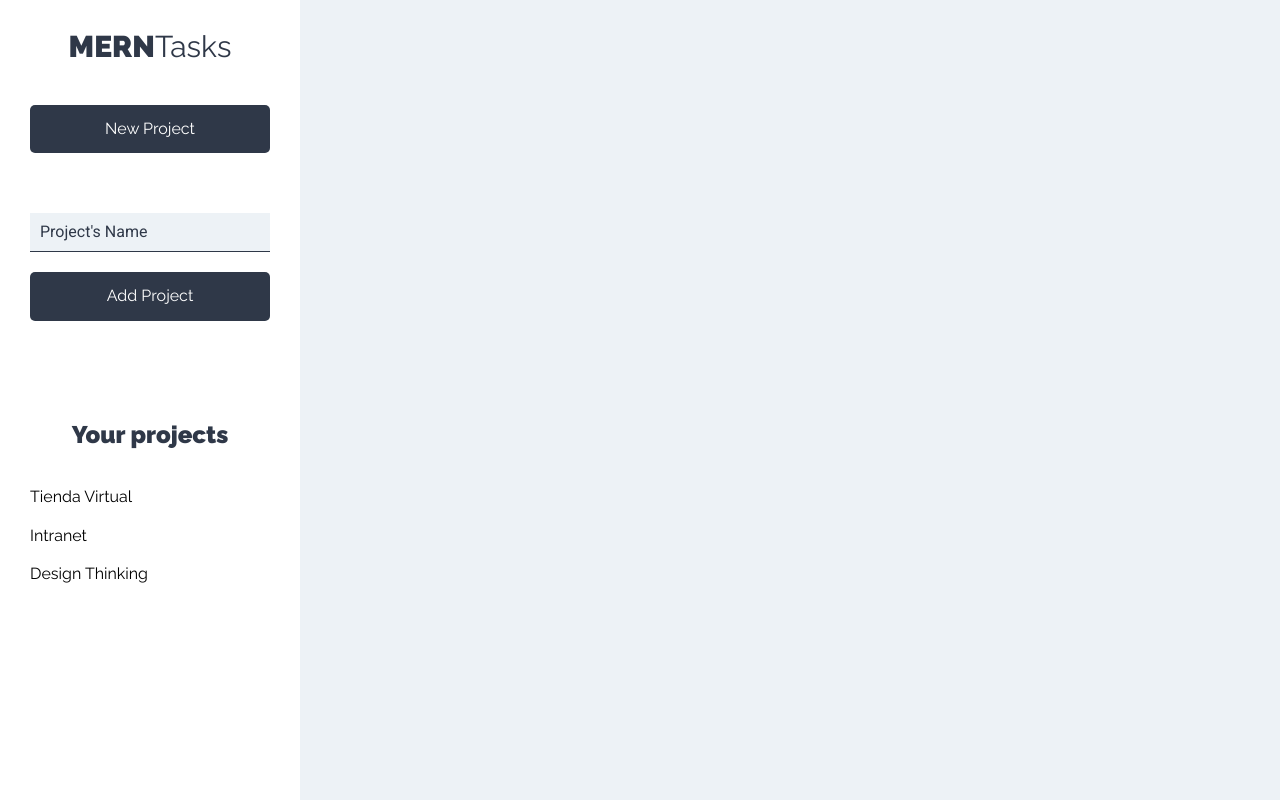
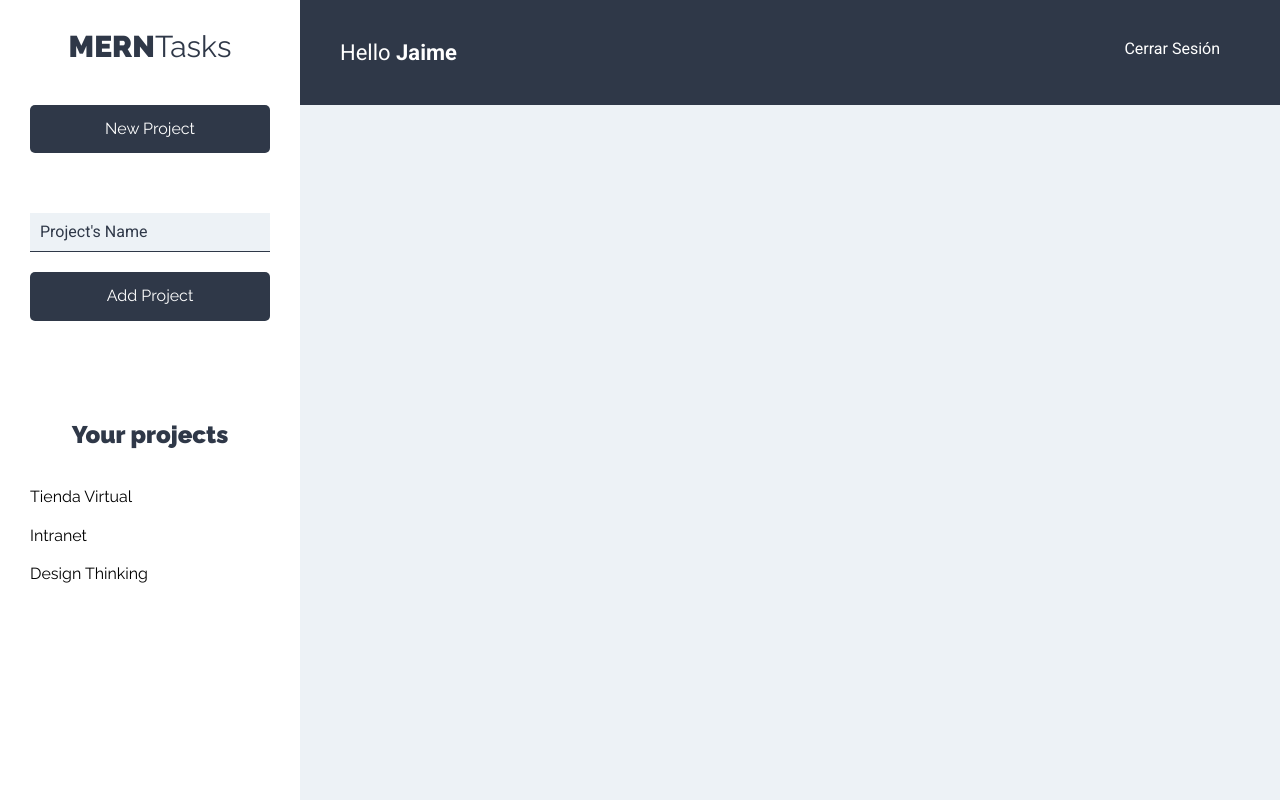
Before and after one commit to jaimeduque17/MERN-tasks-client, a React (Create React App) app: page /projects in a window 1280 px wide. Built offline with nearby package versions, Linux system fonts and the light colour scheme.

Commit message:
Header component is created

```diff
--- /dev/null
+++ b/src/components/layout/Stick.js
@@ -0,0 +1,14 @@
+import React from 'react';
+
+const Stick = () => {
+    return (
+        <header className="app-header">
+            <p className="name-user">Hello<span> Jaime</span></p>
+            <nav className="nav-main">
+                <a href="#!">Cerrar Sesión</a>
+            </nav>
+        </header>
+     );
+}
+
+export default Stick;
--- a/src/components/projects/Projects.js
+++ b/src/components/projects/Projects.js
@@ -1,11 +1,13 @@
 import React from 'react';
 import Sidebar from '../layout/Sidebar';
+import Stick from '../layout/Stick';
 
 const Projects = () => {
     return (
         <div className="container-app">
             <Sidebar />
             <div className="main-section">
+                <Stick />
                 <main>
                     <div className="container-tasks"></div>
                 </main>
```
